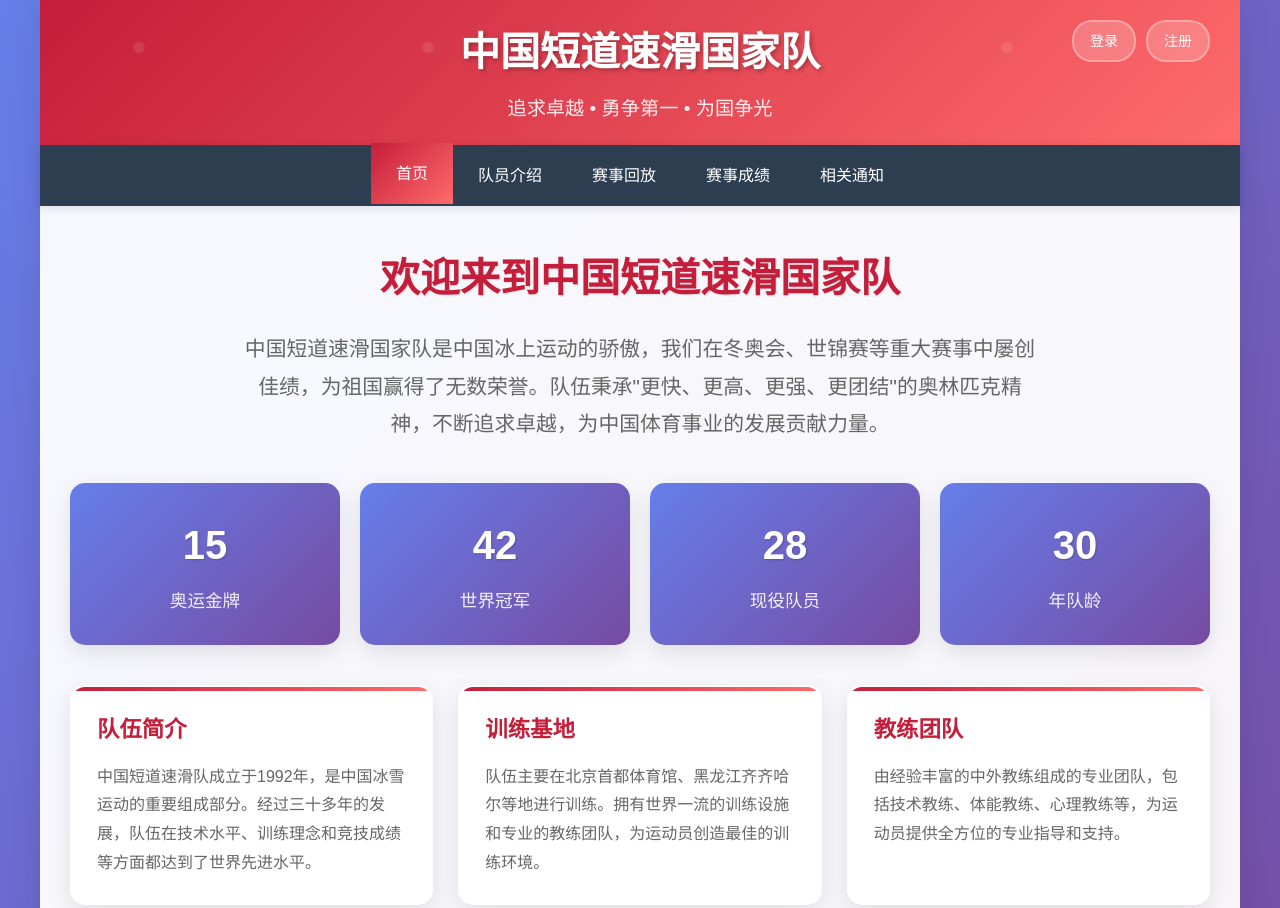
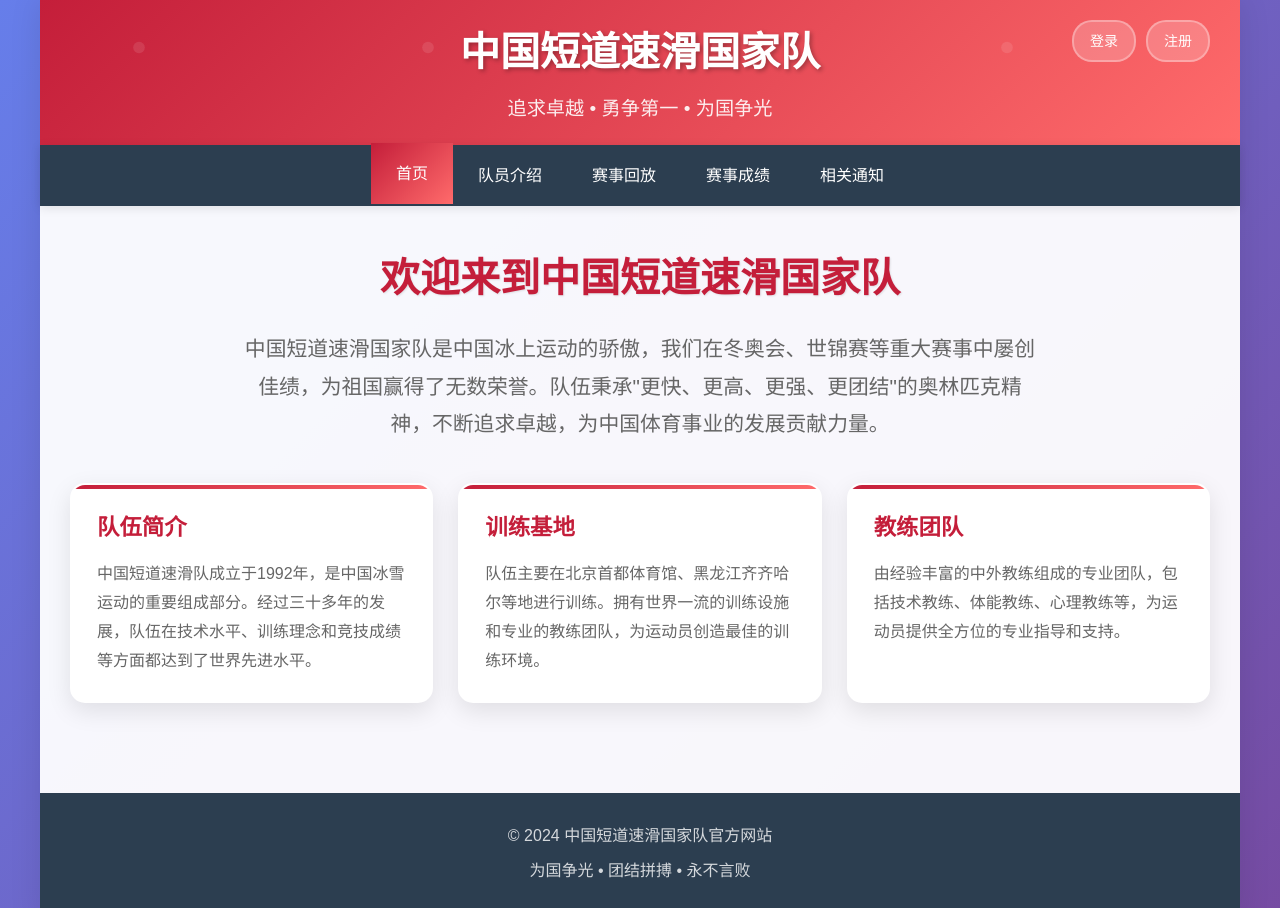
Before and after one commit to gao-1123/short-track.gao.github.io, a plain HTML site: page index.html in a window 1280 px wide. Shown: the top 908 px of the page. Drawn offline with Linux system fonts and the light colour scheme.

Commit message:
Update index.html

```diff
--- a/index.html
+++ b/index.html
@@ -1210,25 +1210,6 @@
                     <p>中国短道速滑国家队是中国冰上运动的骄傲，我们在冬奥会、世锦赛等重大赛事中屡创佳绩，为祖国赢得了无数荣誉。队伍秉承"更快、更高、更强、更团结"的奥林匹克精神，不断追求卓越，为中国体育事业的发展贡献力量。</p>
                 </div>
 
-                <div class="stats">
-                    <div class="stat-item">
-                        <div class="stat-number">15</div>
-                        <div class="stat-label">奥运金牌</div>
-                    </div>
-                    <div class="stat-item">
-                        <div class="stat-number">42</div>
-                        <div class="stat-label">世界冠军</div>
-                    </div>
-                    <div class="stat-item">
-                        <div class="stat-number">28</div>
-                        <div class="stat-label">现役队员</div>
-                    </div>
-                    <div class="stat-item">
-                        <div class="stat-number">30</div>
-                        <div class="stat-label">年队龄</div>
-                    </div>
-                </div>
-
                 <div class="card-grid">
                     <div class="card">
                         <h3>队伍简介</h3>
```
